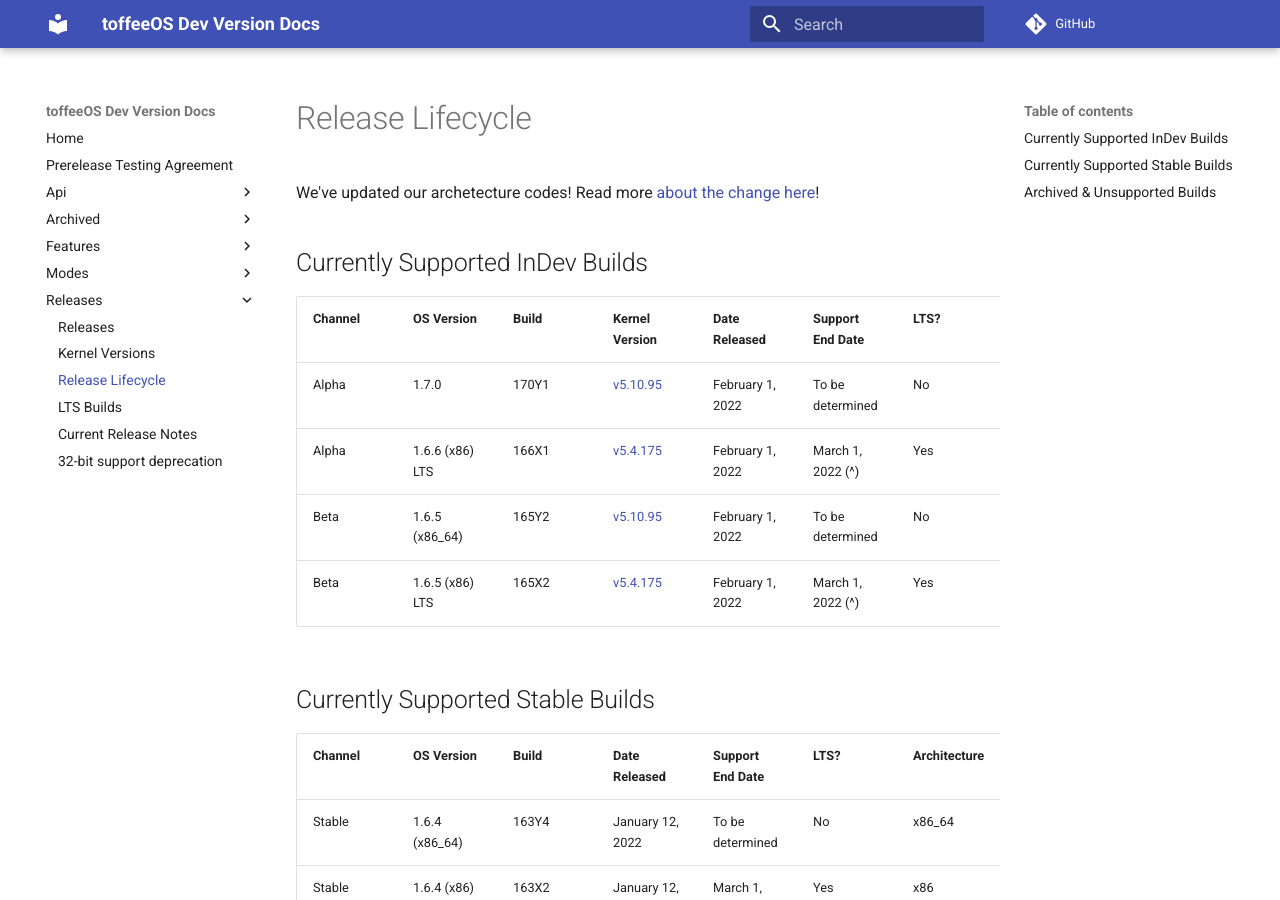
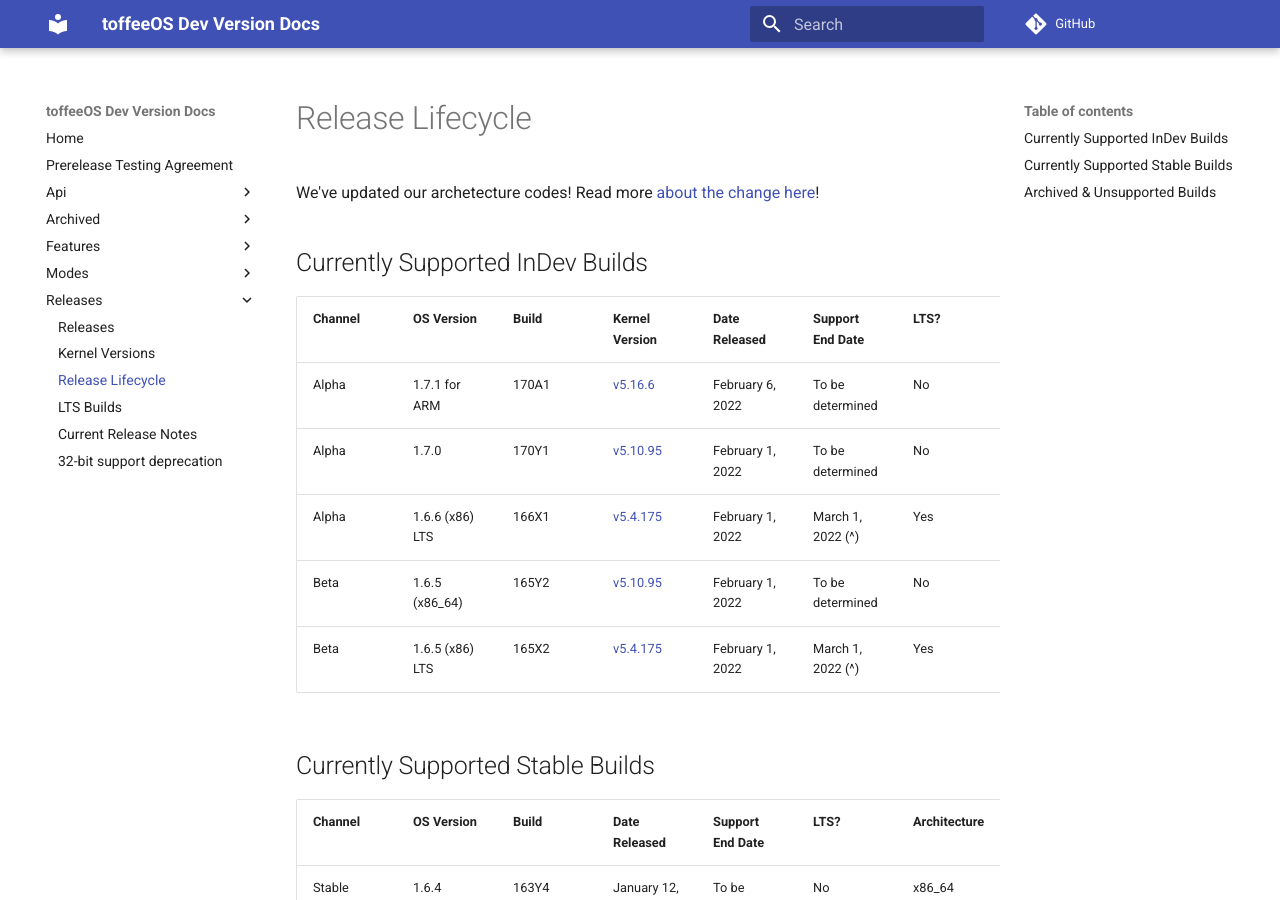
Before and after one commit to Wallymer/toffeeOSdocs, an MkDocs documentation site: the page built from docs/releases/lifecycle.md, in a window 1280 px wide and 900 px high. Built offline with MkDocs 1.6.1 and Material for MkDocs 9.7.7, drawn with Linux system fonts in a browser that asks for light colours; comment, search, counter and statistics services are not loaded.

Commit message:
LIFECYCLE: release 1.7.1 for ARM
1.7.1 for ARM uses the 5.16.6 kernel. as it was compiled, 5.16.7 was released to the 5.16.y tree. We plan to update to this through toffget: https://git.kernel.org/pub/scm/linux/kernel/git/stable/linux.git/commit/?h=v5.16.6&id=20e6a329f12d6f8862602eaf5e74544a768c0723

Signed-off-by: Slade Watkins <slade@sladewatkins.com>

```diff
--- a/docs/releases/lifecycle.md
+++ b/docs/releases/lifecycle.md
@@ -7,6 +7,7 @@ We've updated our archetecture codes! Read more [about the change here](/api/rel
 ## Currently Supported InDev Builds
 | Channel | OS Version | Build | Kernel Version | Date Released | Support End Date | LTS? | Architecture |
 |---------|------------|-------|----------------|---------------|------------------|------|------------|
+| Alpha | 1.7.1 for ARM | 170A1 | [v5.16.6](https://git.kernel.org/pub/scm/linux/kernel/git/stable/linux.git/commit/?h=v5.16.6&id=20e6a329f12d6f8862602eaf5e74544a768c0723) | February 6, 2022 | To be determined | No | ARM |
 | Alpha | 1.7.0 | 170Y1 | [v5.10.95](https://git.kernel.org/pub/scm/linux/kernel/git/stable/linux.git/commit/?h=v5.10.95&id=77656fde3c0125d6ef6f7fb46af6d2739d7b7141) | February 1, 2022 | To be determined | No | x86_64 |
 | Alpha | 1.6.6 (x86) LTS | 166X1 | [v5.4.175](https://git.kernel.org/pub/scm/linux/kernel/git/stable/linux.git/commit/?h=v5.4.175&id=7cdf2951f80d189e9a0a5b6836664ccc8bfb2e7e) | February 1, 2022 | March 1, 2022 (^) | Yes | x86 (final release) |
 | Beta | 1.6.5 (x86_64) | 165Y2 | [v5.10.95](https://git.kernel.org/pub/scm/linux/kernel/git/stable/linux.git/commit/?h=v5.10.95&id=77656fde3c0125d6ef6f7fb46af6d2739d7b7141) | February 1, 2022 | To be determined | No | x86_64 |
```
